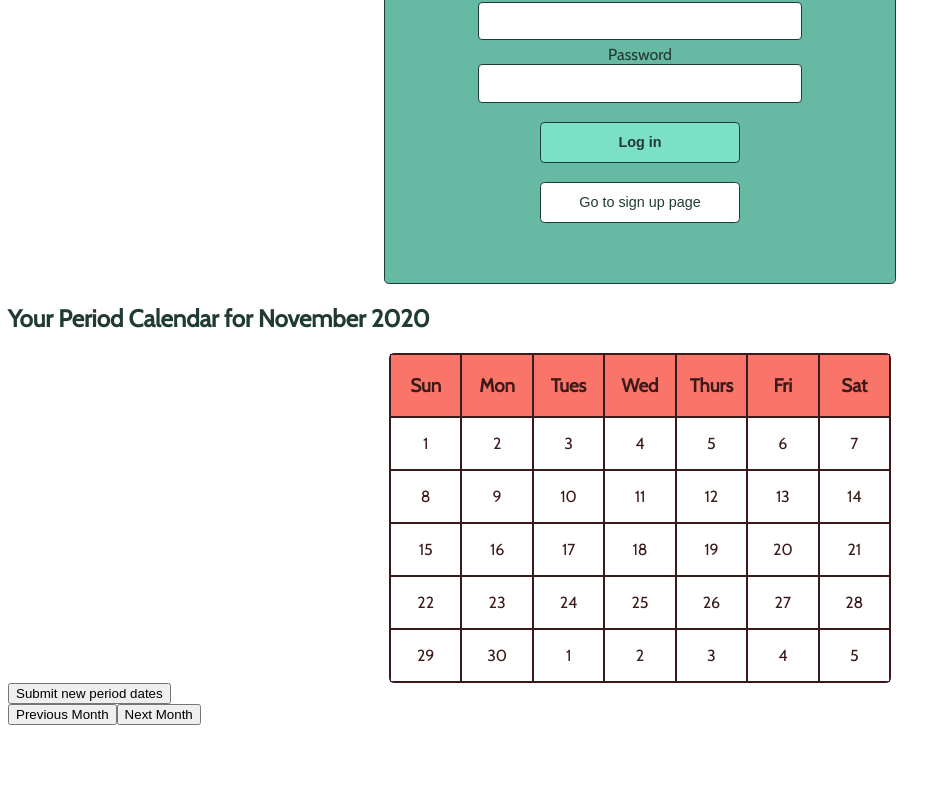
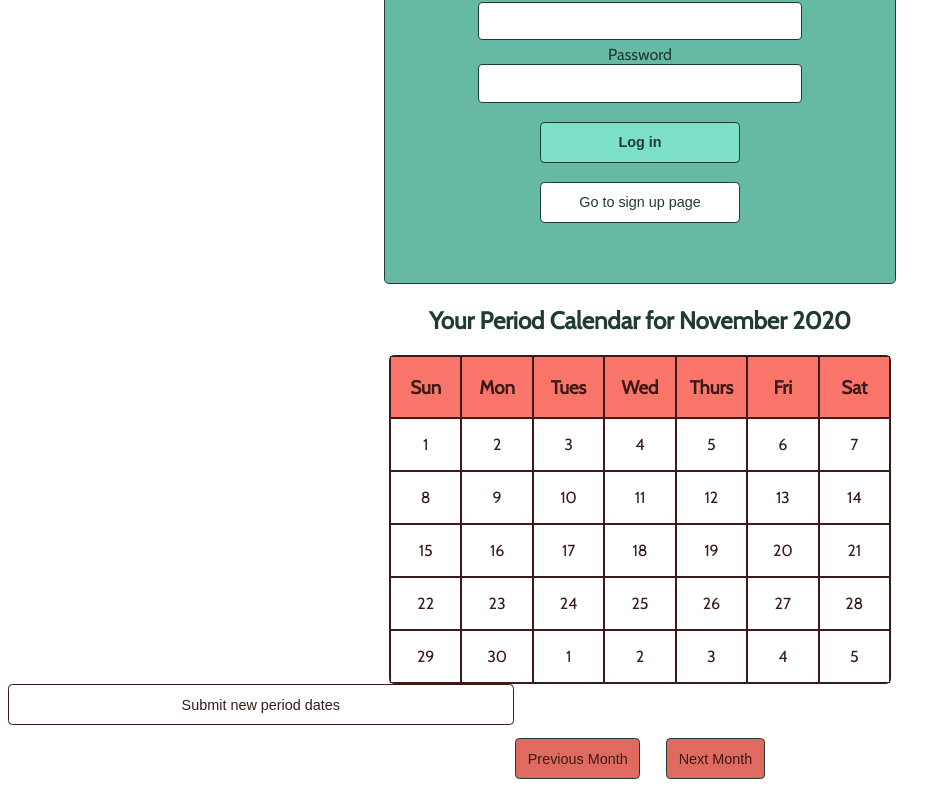
Before and after one commit to red-lipped-batfish-39/tracker, a React app: page / in a window 1280 px wide. Shown: the part 257-1057 px from the top of the page, without its empty margins (0-952 px from the left). Before the commit the page ends 990 px from the top, so only its background shows below. Built offline with nearby package versions, Linux system fonts and the light colour scheme.

Commit message:
(update) working on improving UI with primary and secondary buttons, color scheme, white space, alignment

```diff
--- a/client/static/styles.scss
+++ b/client/static/styles.scss
@@ -61,6 +61,19 @@ body {
 
 }
 
+//stand alone  in main
+.secondaryButton {
+  background-color: white;
+  padding: 0.8em;
+  border-radius: 0.3em;
+  border: 1px solid $I;
+
+  color: $I;
+  font-size: .9em;
+  width: 40%;
+  margin: auto;
+
+}
 
 
 .periodInputContainer {
@@ -91,6 +104,35 @@ body {
   color: $I;
 }
 
+.calendarHeading {
+  width: 500px;
+  margin: auto;
+  display: flex;
+  flex-direction: column;
+  // justify-content: center;
+  align-items: center;
+}
+
+.monthToggle {
+  display: flex;
+  flex-direction: row;
+  width: 500px;
+  margin: auto;
+  justify-content: center;
+  .primaryButton {
+    background-color: $J;
+    padding: 0.8em;
+    border-radius: 0.3em;
+    border: 1px solid $D;
+    color: $I;
+    font-size: .9em;
+    color: $I;
+    white-space: nowrap;
+    margin: 0.9em;
+  }
+}
+
+
 .periodInputContainer input {
   padding: 0.8em;
   width: 60%;
@@ -99,22 +141,24 @@ body {
   font-size: 1.2em;
 }
 
-.logout {
-  background-color: $F;
-  color: $I;
-}
+//different color scheme for logout? -- removed
 
-.logout .primaryButton {
-  background-color: $J;
-  padding: 0.8em;
-  border-radius: 0.3em;
-  border: 1px solid $D;
-  width: 40%;
-  color: $I;
-  font-size: .9em;
-  font-weight: bold;
-  color: $I;
-}
+// .logout {
+//   background-color: $F;
+//   color: $I;
+// }
+
+// .logout .primaryButton {
+//   background-color: $J;
+//   padding: 0.8em;
+//   border-radius: 0.3em;
+//   border: 1px solid $D;
+//   width: 40%;
+//   color: $I;
+//   font-size: .9em;
+//   font-weight: bold;
+//   color: $I;
+// }
 
 .calendarRow{
   display: flex;
@@ -165,21 +209,35 @@ body {
   height: 100%;
   color: $I;
   text-align: center;
-  // border-radius: 0.3em;
   margin: 0;
   padding: 0;
   border: 1px solid $I;
+  // background-color: $H;
+}
+
+
+
+.dayBox > * {
+  margin-top: 0;
+  margin-bottom: 0;
+  padding-top: 1em;
+  padding-bottom: 1em;
 }
 
 
 .dayBox :hover {
   background-color: $H;
+  background-position: 100% 100%;
+  // height: 2em;
+}
 
+.highlight {
+  background-color: $F !important;
 }
 
 .calendar{
   width: 500px;
   margin: auto;
-  border: 1px solid $I;
+  border: .1em solid $I;
   border-radius: 0.3em
 }
```
